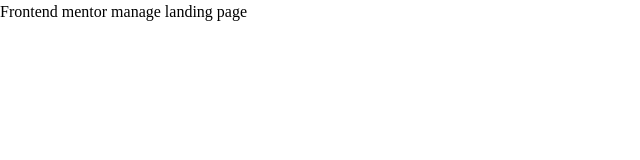
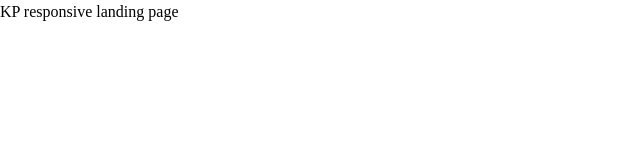
Before and after one commit to MattWalker1/template-landing-page, a website built with Vite: page index.html in a window 1280 px wide. Shown: the whole page, without its empty margins (0-640 px from the left). Built offline with nearby package versions, Linux system fonts and the light colour scheme.

Commit message:
notes added

```diff
--- a/index.html
+++ b/index.html
@@ -16,10 +16,8 @@
 </head>
   <body>
 
-    <h1>Frontend mentor manage landing page</h1>
+    <h1>KP responsive landing page</h1>
     <script type="module" src="/main.js"></script>
-
-
 
 
 
--- a/main.js
+++ b/main.js
@@ -0,0 +1 @@
+// no inline JS in this prj
```
